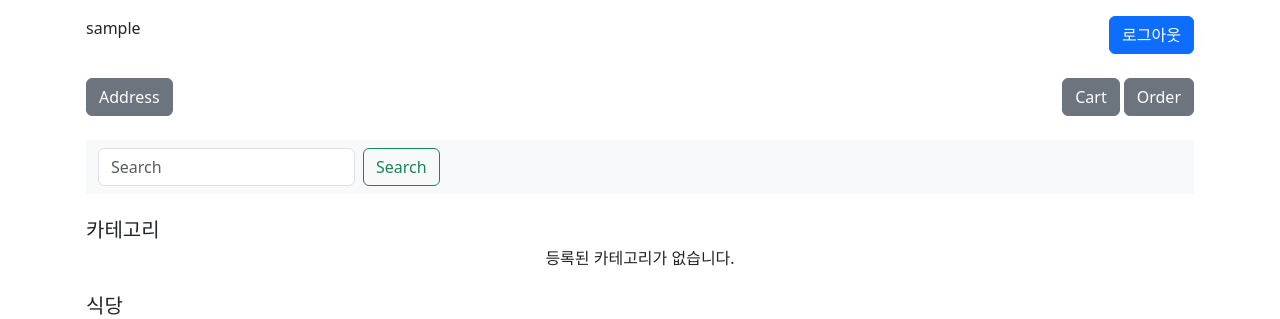
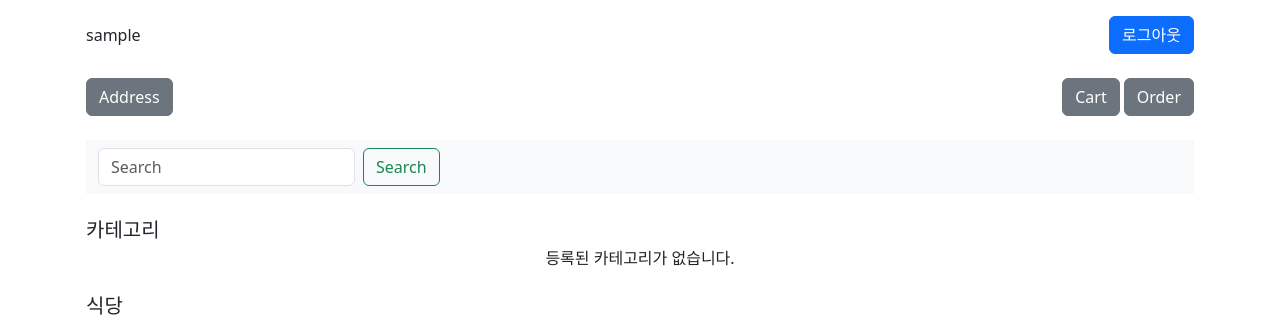
Before and after one commit to yaezzin/DeliveryApp, a Django app: page /customer/home/ in a window 1280 px wide. Shown: the top 319 px of the page. Run offline with Django 4.2, Linux system fonts and the light colour scheme; the visitor is signed in with stand-in values (Sample User, id 1); data that the repository does not hold is empty.

Commit message:
[ADD] username 텍스트 수직 중앙 정렬

```diff
--- a/app/customer/templates/home.html
+++ b/app/customer/templates/home.html
@@ -3,7 +3,7 @@
 {% block content %}
     <div class="d-flex flex-row justify-content-between">
         {% if request.user.username %}
-            <p class="mb-0">{{ request.user.username }}</p>
+            <p class="mb-0 align-self-center">{{ request.user.username }}</p>
         {% else %}
             <p class="mb-0 align-self-center">username을 불러올 수 없습니다.</p>
         {% endif %}
```
